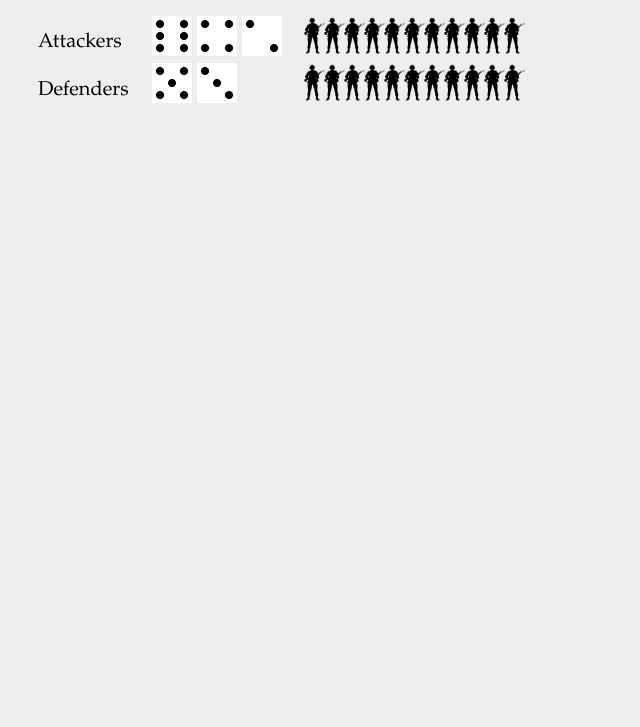
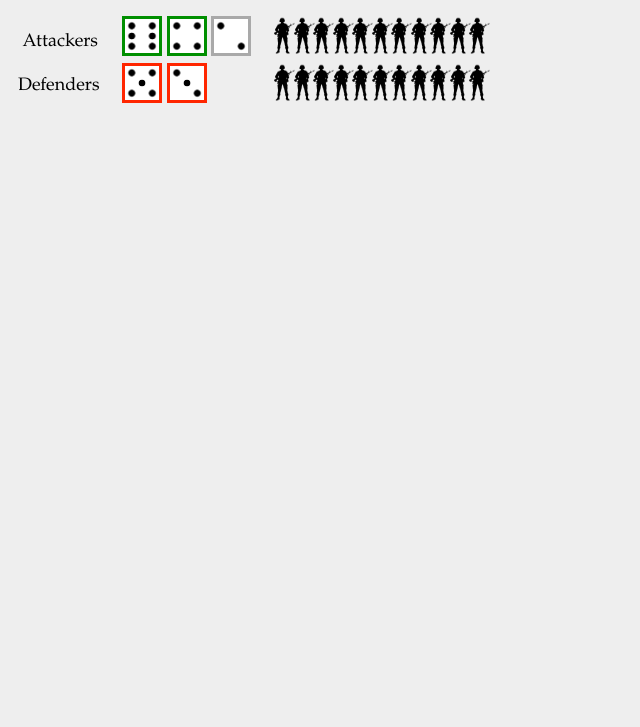
Before and after one commit to ahilbers/risk_calculator, a plain HTML site: page index.html in a window 1280 px wide. Shown: the part 73-800 px from the top of the page, without its empty margins (0-640 px from the left). Drawn offline with Linux system fonts and the light colour scheme.

Commit message:
create color alignment for dice

```diff
--- a/index.html
+++ b/index.html
@@ -52,12 +52,27 @@
         <br> <br>
       </div>
       <div class="col-2">
-        <img class="die-image" src="img/die_6.png">
-        <img class="die-image" src="img/die_4.png">
-        <img class="die-image" src="img/die_2.png">
+        <div class="die-image-parent">
+          <img class="die-image-color" src="img/green.png">
+          <img class="die-image" src="img/die_6.png">
+        </div>
+        <div class="die-image-parent">
+          <img class="die-image-color" src="img/green.png">
+          <img class="die-image" src="img/die_4.png">
+        </div>
+        <div class="die-image-parent">
+          <img class="die-image-color" src="img/grey.png">
+          <img class="die-image" src="img/die_2.png">
+        </div>
         <br>
-        <img class="die-image" src="img/die_5.png">
-        <img class="die-image" src="img/die_3.png">
+        <div class="die-image-parent">
+          <img class="die-image-color" src="img/red.png">
+          <img class="die-image" src="img/die_5.png">
+        </div>
+        <div class="die-image-parent">
+          <img class="die-image-color" src="img/red.png">
+          <img class="die-image" src="img/die_3.png">
+        </div>
       </div>
       <div class="col-3">
         <img class="soldier-image" src="img/soldier.png">
--- a/main.css
+++ b/main.css
@@ -47,7 +47,7 @@ body {
 }
 
 .results-row > * {
-    font-size: 20px;
+    font-size: 18px;
     display: inline-block;
 }
 
@@ -55,18 +55,18 @@ body {
     display: inline-block;
     vertical-align: middle;
     width: 80px;
-    height: 120px;
-    padding: 0px 20px 0px;
+    height: 115px;
+    padding: 0px 0px 0px;
     margin: 0px 10px 0px;
-    text-align: center;
+    text-align: right;
 }
 
 .col-2 {
     display: inline-block;
     vertical-align: middle;
-    width: 150px;
+    width: 130px;
     height: 110px;
-    padding: 10px 0px 0px;
+    padding: 10px 10px 0px;
     margin: 0px 0px 0px;
 }
 
@@ -75,13 +75,29 @@ body {
     vertical-align: middle;
     width: 300px;
     height: 110px;
-    padding: 10px 0px 0px;
+    padding: 10px 10px 0px;
     margin: 0px 0px 0px;
 }
 
-.die-image {
+.die-image-parent {
+    position: relative;
+    display: inline-block;
+}
+
+.die-image-color {
+    position: relative;
+    top: 0px;
+    left: 0px;
     width: 40px;
     height: 40px;
+}
+
+.die-image {
+    position: absolute;
+    top: 3px;
+    left: 3px;
+    width: 34px;
+    height: 34px;
 }
 
 .soldier-image {
```
Also changed, not shown: img/green.png (added), img/grey.png (added), img/red.png (added).
